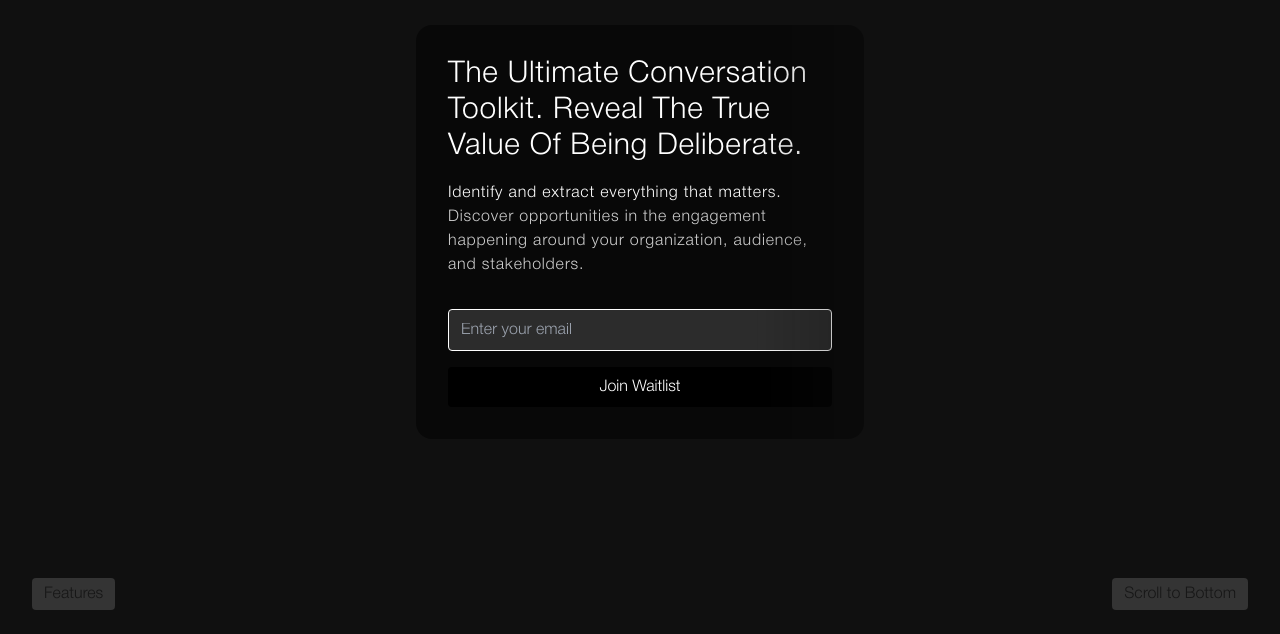
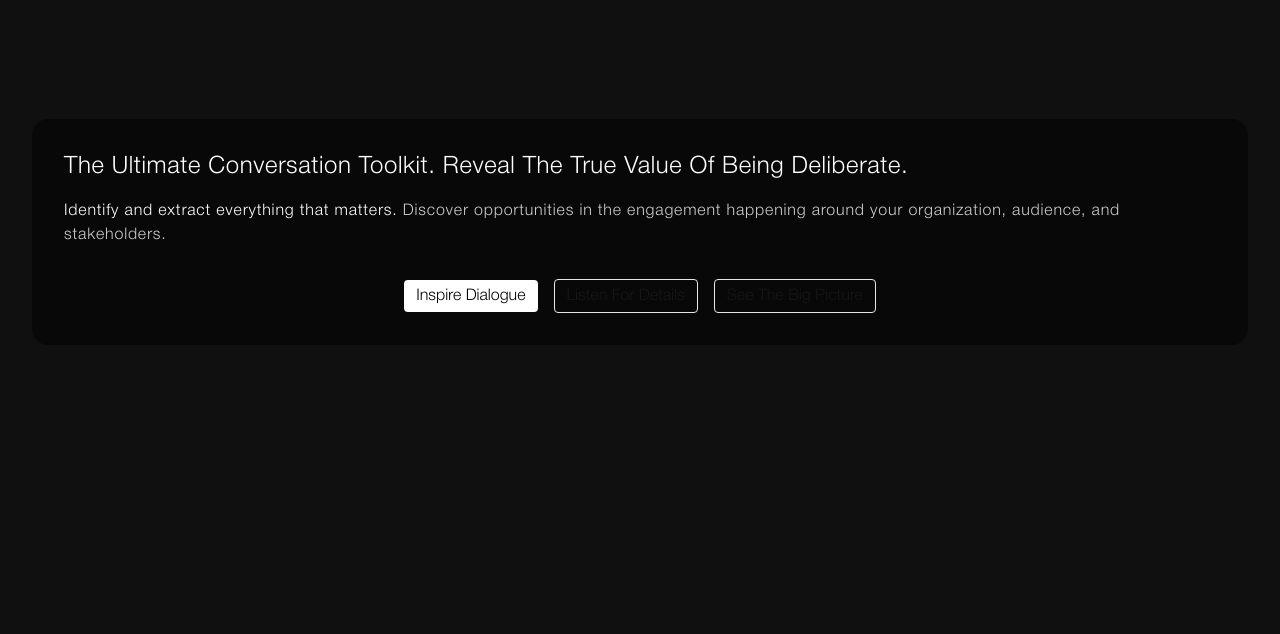
Before and after one commit to pulpshah/pulp.chat, a Next.js app: page / in a window 1280 px wide. Shown: the part 966-1600 px from the top of the page. Built offline with nearby package versions, Linux system fonts and the light colour scheme.

Commit message:
Update page.tsx

```diff
--- a/app/page.tsx
+++ b/app/page.tsx
@@ -81,10 +81,10 @@ export default function Home() {
         <div className="min-h-screen flex flex-col max-w-screen-2xl px-4 sm:px-6 lg:px-8 mx-auto">
           {/* Centered RevealFx */}
           <div className="flex flex-grow items-center pt-[76px] justify-center">
-            <RevealFx className="w-full max-w-md" speed="medium" delay={0} translateY={0}>
-              <div className="bg-black bg-opacity-50 rounded-2xl p-6 sm:p-8">
+
+              <div className="bg-black bg-opacity-50 rounded-2xl w-full p-6 sm:p-8">
                 <div className="text-white mb-8">
-                  <h1 className="text-2xl sm:text-3xl tracking-wide mb-4">
+                  <h1 className="text-1xl sm:text-2xl tracking-wide mb-4">
                     The Ultimate Conversation Toolkit. Reveal The True Value Of Being Deliberate.
                   </h1>
                   <p className="text-sm sm:text-base tracking-wider">
@@ -92,26 +92,22 @@ export default function Home() {
                     <span className="opacity-80"> Discover opportunities in the engagement happening around your organization, audience, and stakeholders.</span>
                   </p>
                 </div>
+                <div className="flex gap-4 w-full justify-center items-center">
+                  <button className="px-3 py-1 bg-white text-black text-sm sm:text-base rounded transition-colors duration-300">
+                    Inspire Dialogue
+                  </button>
+                  <button className="px-3 py-1 border-[.5px] bg-opacity-15 hover:bg-opacity-25 text-sm sm:text-base rounded transition-colors duration-300">
+                    Listen For Details
+                  </button>
+                  <button className="px-3 py-1 border-[.5px] bg-opacity-15 hover:bg-opacity-25 text-sm sm:text-base rounded transition-colors duration-300">
+                    See The Big Picture
+                  </button>
+                </div>
+              </div>
 
-                <form onSubmit={handleSubmit} className="flex flex-col gap-4">
-                  <input
-                    type="email"
-                    placeholder="Enter your email"
-                    className="px-3 py-2 rounded bg-white bg-opacity-15 border border-white text-sm sm:text-base w-full"
-                    required
-                  />
-                  <button
-                    type="submit"
-                    className="px-3 py-2 bg-black text-white text-sm sm:text-base rounded hover:bg-opacity-90 transition-colors duration-300"
-                  >
-                    Join Waitlist
-                  </button>
-                </form>
-              </div>
-            </RevealFx>
           </div>
 
-          <footer className="py-6 flex justify-between items-center">
+          <footer className="py-6 opacity-0 flex justify-between items-center">
             <button className="px-3 py-1 bg-white bg-opacity-15 hover:bg-opacity-25 text-sm sm:text-base rounded transition-colors duration-300">
               Features
             </button>
```
